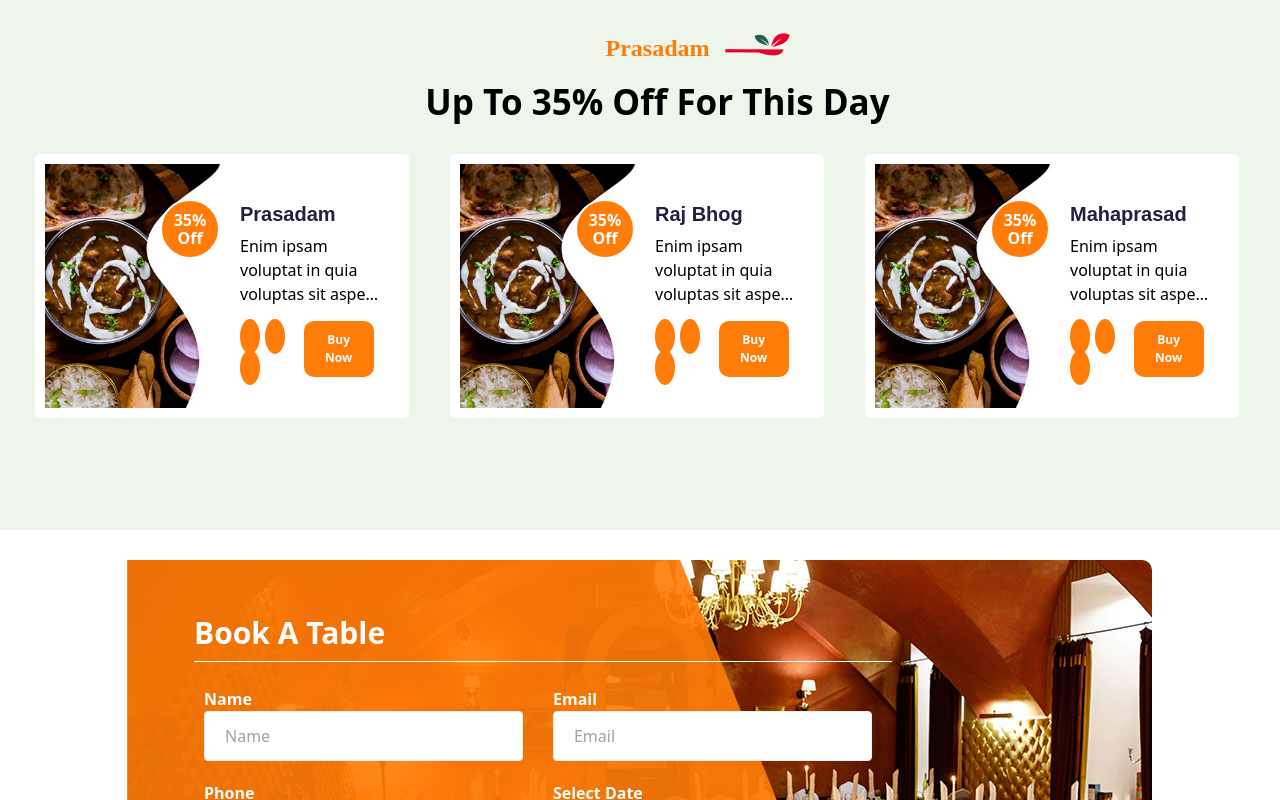
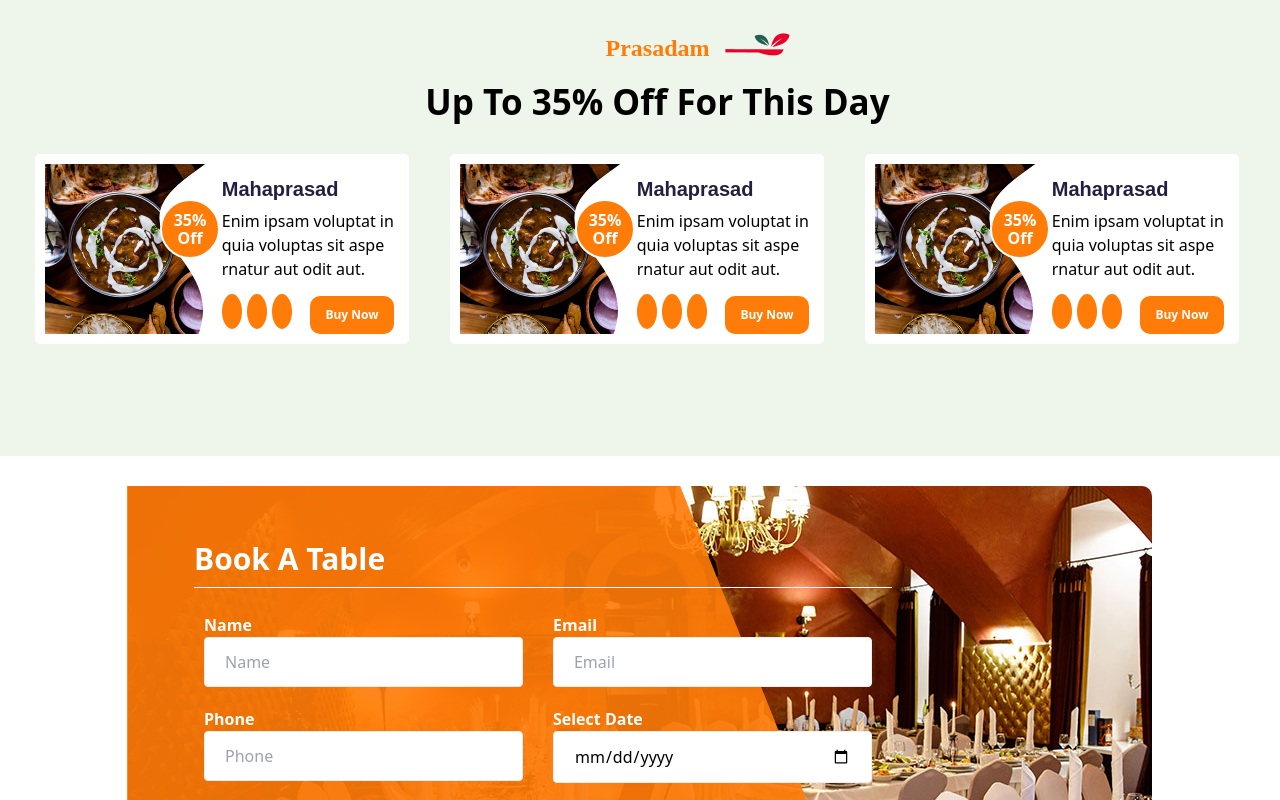
Before and after one commit to bikash-barik/isckonpuri_guesthouse, a React (Create React App) app: page /prasadam in a window 1280 px wide. Shown: the part 1020-1820 px from the top of the page. Built offline with nearby package versions, Linux system fonts and the light colour scheme; no server answers; the database is empty.

Commit message:
prasadam responsiveness fix

```diff
--- a/src/components/Count.jsx
+++ b/src/components/Count.jsx
@@ -18,7 +18,7 @@ export default function Count() {
                         <div className="single_counter">
                             <div className="text">
                                 <h2 className="counter">120</h2>
-                                <span><i className="fas fa-hat-chef" aria-hidden="true"></i></span>
+                                <span><i className="fa-solid fa-kitchen-set"></i></span>
                             </div>
                             <p>experience chef</p>
                         </div>
--- a/src/components/DailyOffer.jsx
+++ b/src/components/DailyOffer.jsx
@@ -39,8 +39,13 @@ export default function DailyOffer() {
   <Slider {...settings}>
              <div className="slick-slide slick-cloned" data-slick-index="-2" aria-hidden="true" style={{ width: 570 }}>
                 <div>
-                  <div className="flex items-center justify-center" style={{ width: '100%', display: 'inline-block' }}>
+                  <div className="dailyofferdiv">
                     <div className="offer_item_single">
+                      <div className="offer_item_single_content">
+
+                      </div>
+
+                      <div className="offer_item_single_content">
                       <span>35% off</span>
                       <a className="title" href="menu_details.html">
                         Mahaprasad
@@ -66,31 +71,36 @@ export default function DailyOffer() {
                       </ul>
 
                       <div className="dailyofferbtndiv">
-                      <button className='dailyofferbtn'>Buy Now</button>
-                      </div>
+                            <button className='dailyofferbtn'>Buy Now</button>
                       </div>
 
+                      </div>
+                        </div>
                     </div>
                   </div>
                 </div>
               </div>
 
-              <div className="slick-slide slick-cloned" data-slick-index="-1" aria-hidden="true" style={{ width: 570 }}>
+              <div className="slick-slide slick-cloned" data-slick-index="-2" aria-hidden="true" style={{ width: 570 }}>
                 <div>
-                  <div className="col-xl-4" style={{ width: '100%', display: 'inline-block' }}>
+                  <div className="dailyofferdiv">
                     <div className="offer_item_single">
+                      <div className="offer_item_single_content">
+
+                      </div>
+
+                      <div className="offer_item_single_content">
                       <span>35% off</span>
                       <a className="title" href="menu_details.html">
-                        Prasadam
+                        Mahaprasad
                       </a>
                       <p>Enim ipsam voluptat in quia voluptas sit aspe rnatur aut odit aut.</p>
-
                       <div className="dailyofferul md:flex">
                               <ul className="flex flex-wrap">
                         <li>
-                          <a href="/" data-bs-toggle="modal" data-bs-target="#cartModal">
+                          <Link to="/">
                             <i className="fas fa-shopping-basket" aria-hidden="true"></i>
-                          </a>
+                          </Link>
                         </li>
                         <li>
                           <a href="/">
@@ -98,36 +108,43 @@ export default function DailyOffer() {
                           </a>
                         </li>
                         <li>
-                          <a href="menu_details.html">
+                          <a href="/">
                             <i className="far fa-eye" aria-hidden="true"></i>
                           </a>
                         </li>
                       </ul>
 
                       <div className="dailyofferbtndiv">
-                      <button className='dailyofferbtn'>Buy Now</button>
+                            <button className='dailyofferbtn'>Buy Now</button>
                       </div>
+
                       </div>
+                        </div>
                     </div>
                   </div>
                 </div>
               </div>
 
-              <div className="slick-slide slick-cloned" data-slick-index="-1" aria-hidden="true" style={{ width: 570 }}>
+              <div className="slick-slide slick-cloned" data-slick-index="-2" aria-hidden="true" style={{ width: 570 }}>
                 <div>
-                  <div className="col-xl-4" style={{ width: '100%', display: 'inline-block' }}>
+                  <div className="dailyofferdiv">
                     <div className="offer_item_single">
+                      <div className="offer_item_single_content">
+
+                      </div>
+
+                      <div className="offer_item_single_content">
                       <span>35% off</span>
                       <a className="title" href="menu_details.html">
-                        Raj Bhog
+                        Mahaprasad
                       </a>
                       <p>Enim ipsam voluptat in quia voluptas sit aspe rnatur aut odit aut.</p>
                       <div className="dailyofferul md:flex">
                               <ul className="flex flex-wrap">
                         <li>
-                          <a href="/" data-bs-toggle="modal" data-bs-target="#cartModal">
+                          <Link to="/">
                             <i className="fas fa-shopping-basket" aria-hidden="true"></i>
-                          </a>
+                          </Link>
                         </li>
                         <li>
                           <a href="/">
@@ -135,16 +152,18 @@ export default function DailyOffer() {
                           </a>
                         </li>
                         <li>
-                          <a href="menu_details.html">
+                          <a href="/">
                             <i className="far fa-eye" aria-hidden="true"></i>
                           </a>
                         </li>
                       </ul>
 
                       <div className="dailyofferbtndiv">
-                      <button className='dailyofferbtn'>Buy Now</button>
+                            <button className='dailyofferbtn'>Buy Now</button>
                       </div>
+
                       </div>
+                        </div>
                     </div>
                   </div>
                 </div>
--- a/src/components/dailyoffer.css
+++ b/src/components/dailyoffer.css
@@ -33,24 +33,23 @@
     font-weight: 800;
 }
 
-
 .offer_item_single {
+    background-image: url(../assets/daalmakhani.jpg);
     background-position: center !important;
     background-repeat: no-repeat !important;
     background-size: cover !important;
-    padding: 25px 20px 25px 195px;
+    /* padding: 25px 20px 25px 195px; */
     border-radius: 5px;
     border: 10px solid var(--colorWhite);
     margin: 25px 0px 0px 0px;
+    width: 90%;
+    display: flex;
     position: relative;
-    -webkit-border-radius: 5px;
-    -moz-border-radius: 5px;
-    -ms-border-radius: 5px;
-    -o-border-radius: 5px;
-    width: 90%;
-    background-image: url(../assets/daalmakhani.jpg);
 }
 
+.offer_item_single_content{
+    width: 50%;
+}
 .offer_item_single span {
     font-size: 16px;
     font-weight: 600;
@@ -153,7 +152,7 @@
     .offer_item_single{
         width: 95%;
         margin-left: 10px;
-        padding: 20px 5px 20px 145px;
+        /* padding: 20px 5px 20px 145px; */
     }
     .offer_item_single span{
         left: 80px;
```
